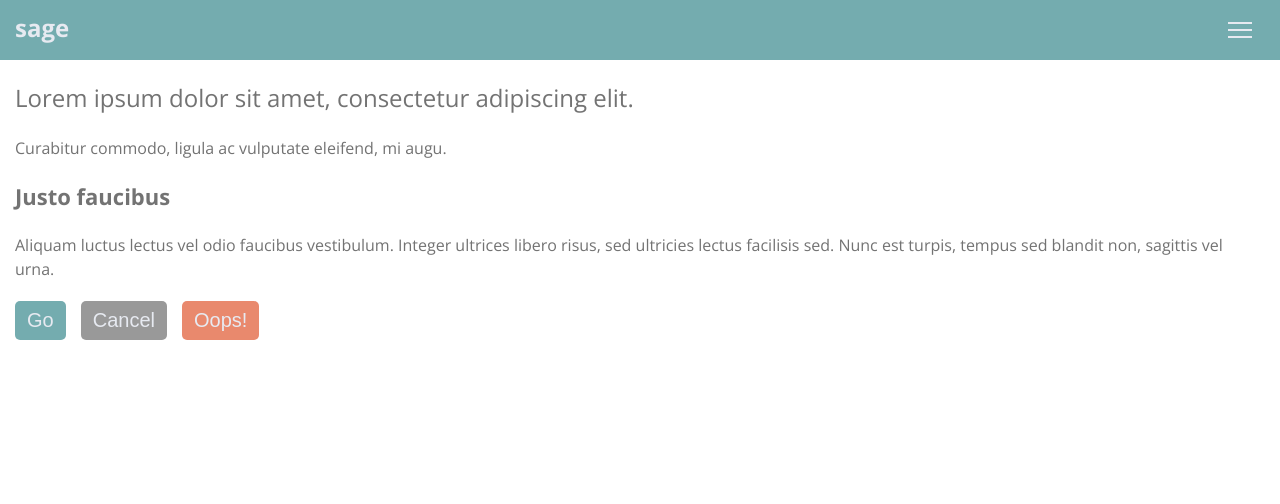
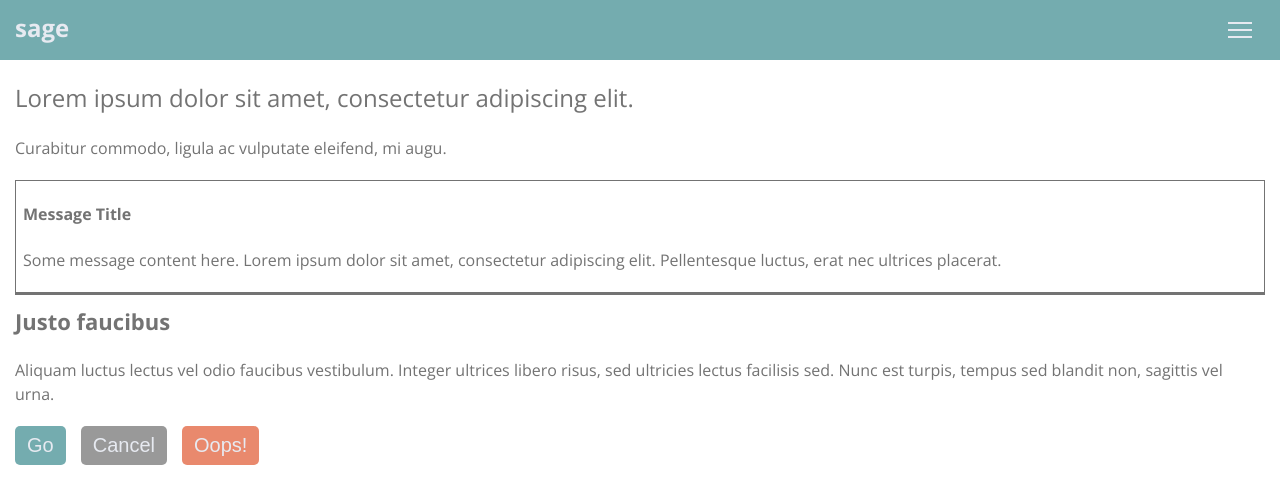
Before and after one commit to markallum/sage, an Angular app in the folder Client/: page / in a window 1280 px wide. Shown: the top 504 px of the page. Built offline with nearby package versions, Linux system fonts and the light colour scheme.

Commit message:
Implented base component and enum for message box

```diff
--- a/Client/src/app/app.component.html
+++ b/Client/src/app/app.component.html
@@ -4,6 +4,7 @@
   <div class="content-wrapper">
     <h2>Lorem ipsum dolor sit amet, consectetur adipiscing elit.</h2>
     <p>Curabitur commodo, ligula ac vulputate eleifend, mi augu.</p>
+    <app-message-box [messageType]="messageType.Success"></app-message-box>
     <h3>Justo faucibus</h3>
     <p>
       Aliquam luctus lectus vel odio faucibus vestibulum. Integer ultrices
--- a/Client/src/app/app.component.ts
+++ b/Client/src/app/app.component.ts
@@ -1,10 +1,14 @@
-import { Component } from '@angular/core';
-import { AppSettings } from './core/app-settings';
+import { Component, OnInit } from '@angular/core';
+import { MessageType } from './shared/message-box/message-type';
 
 @Component({
   selector: 'app-root',
   templateUrl: './app.component.html',
   styleUrls: ['./app.component.scss']
 })
-export class AppComponent {
+export class AppComponent implements OnInit {
+  public messageType = MessageType;
+
+  ngOnInit() {
+  }
 }
--- a/Client/src/app/app.module.ts
+++ b/Client/src/app/app.module.ts
@@ -4,11 +4,13 @@ import { NgModule } from '@angular/core';
 import { AppRoutingModule } from './app-routing.module';
 import { AppComponent } from './app.component';
 import { HeaderComponent } from './layout/header/header.component';
+import { MessageBoxComponent } from './shared/message-box/message-box.component';
 
 @NgModule({
   declarations: [
     AppComponent,
-    HeaderComponent
+    HeaderComponent,
+    MessageBoxComponent
   ],
   imports: [
     BrowserModule,
--- /dev/null
+++ b/Client/src/app/shared/message-box/message-box.component.html
@@ -0,0 +1,4 @@
+<div class="message-box-wrapper">
+  <h4>Message Title</h4>
+  <p>Some message content here. Lorem ipsum dolor sit amet, consectetur adipiscing elit. Pellentesque luctus, erat nec ultrices placerat.</p>
+</div>
--- /dev/null
+++ b/Client/src/app/shared/message-box/message-box.component.scss
@@ -0,0 +1,22 @@
+@import '../../styles/colours.scss';
+
+.message-box-wrapper {
+    border:1px solid;
+    border-bottom:3px solid;
+    padding:0 7px;
+}
+
+.info {
+    border-color:$info;
+    color:$info;
+}
+
+.success {
+    border-color:$success;
+    color:$success;
+}
+
+.warning {
+    border-color:$warning;
+    color:$warning;
+}
--- /dev/null
+++ b/Client/src/app/shared/message-box/message-box.component.ts
@@ -0,0 +1,15 @@
+import { Component, OnInit, Input } from '@angular/core';
+import { MessageType } from './message-type';
+
+@Component({
+  selector: 'app-message-box',
+  templateUrl: './message-box.component.html',
+  styleUrls: ['./message-box.component.scss']
+})
+export class MessageBoxComponent implements OnInit {
+  @Input() messageType: MessageType;
+  constructor() { }
+
+  ngOnInit() {
+  }
+}
--- /dev/null
+++ b/Client/src/app/shared/message-box/message-type.ts
@@ -0,0 +1,5 @@
+export enum MessageType {
+    Info,
+    Success,
+    Warning
+}
--- a/Client/src/app/styles/colours.scss
+++ b/Client/src/app/styles/colours.scss
@@ -4,4 +4,7 @@ $gulf-stream:#74ACAF;
 $flitter:#E7EAF1;
 $platinum:#E8E7E2;
 $dove-grey:#737373;
+
 $warning:#E9896D;
+$success: #48a391;
+$info:#5748a3;
```
Also changed, not shown: 1 other file (tests, documents, lock files or other folders).
